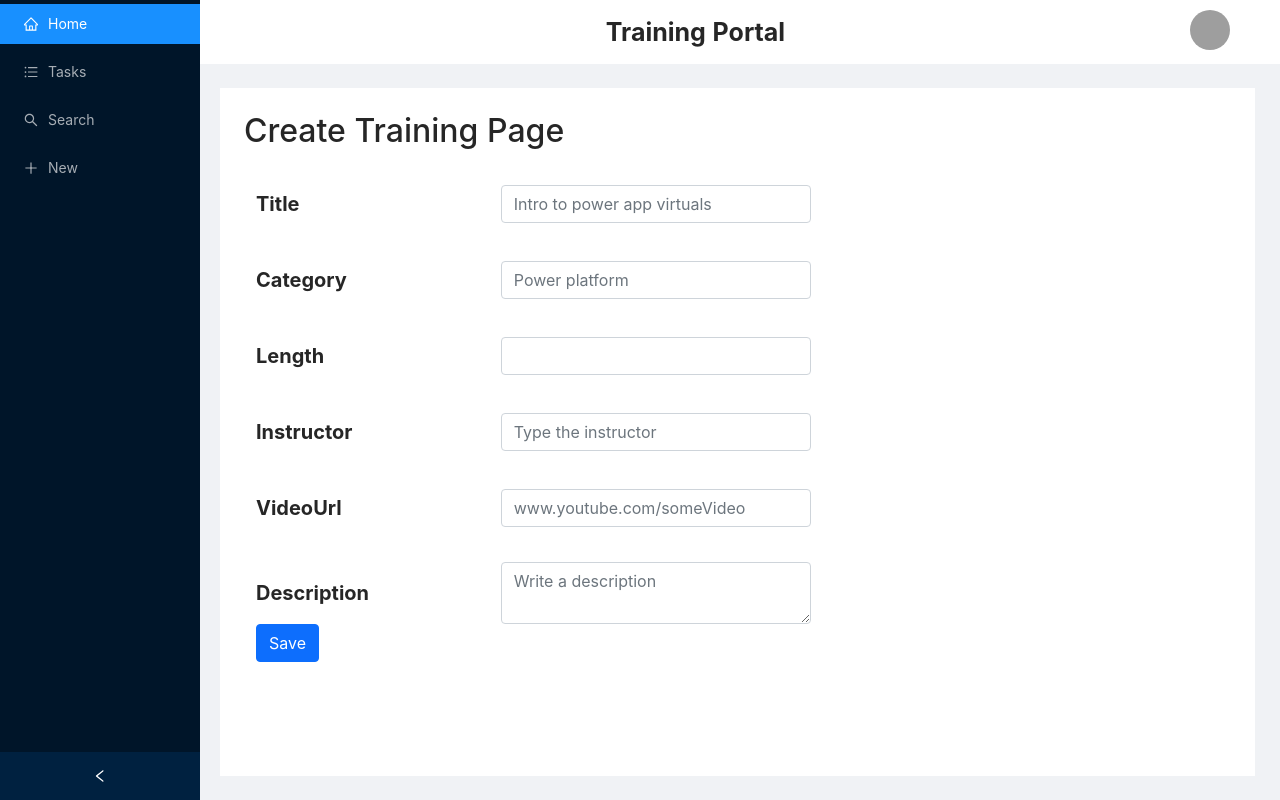
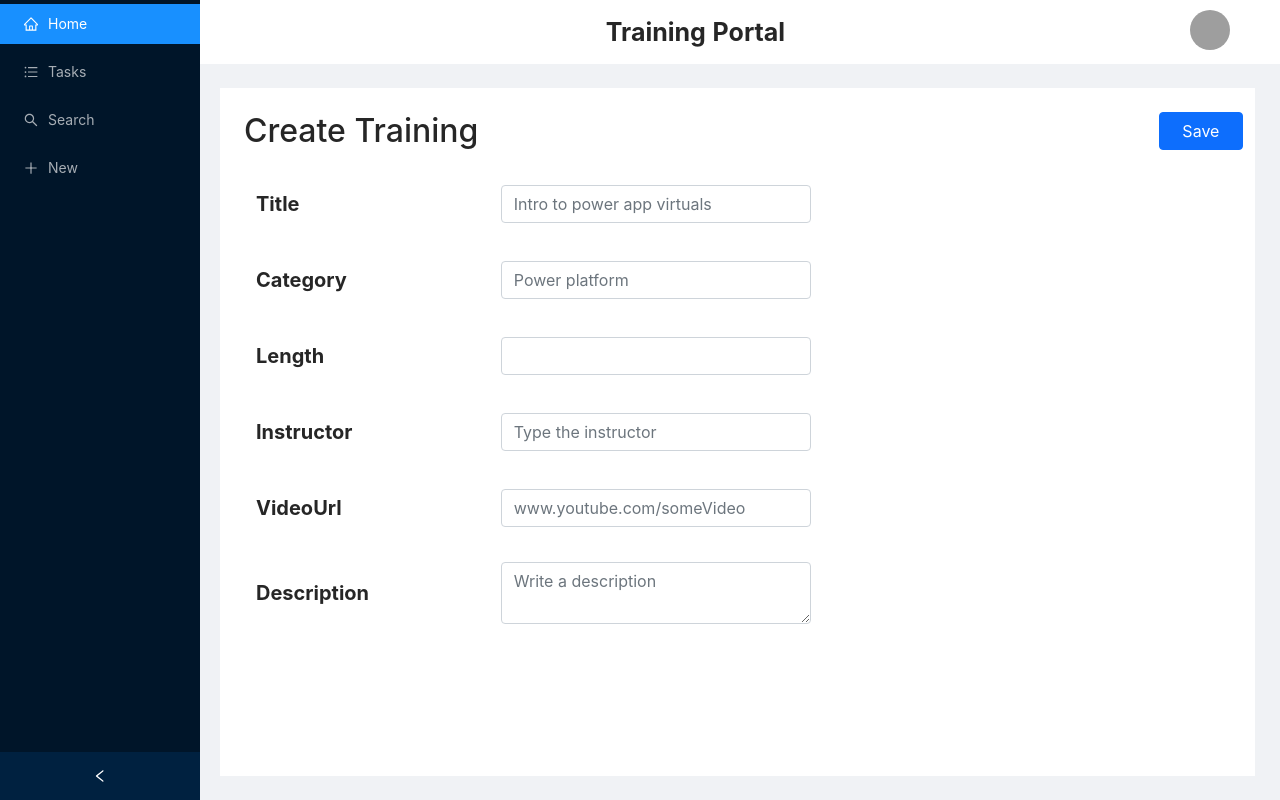
Before and after one commit to amauryperalta28/Learning-system, a React (Vite) app: page /trainings/create in a window 1280 px wide. Built offline with nearby package versions, Linux system fonts and the light colour scheme; grey boxes are pictures that could not be loaded.

Commit message:
Refactored inputs to reflect error messages

```diff
--- a/src/Features/Training/pages/CreateTrainingPage.tsx
+++ b/src/Features/Training/pages/CreateTrainingPage.tsx
@@ -1,55 +1,106 @@
-import { Form, Formik } from "formik";
-import { TextArea } from "../../../shared/components/TextArea/TextArea";
-import { TextInput } from "../../../shared/components/TextInput/TextInput";
+import { Form, Formik, FormikHelpers } from 'formik';
+import { TextArea } from '../../../shared/components/TextArea/TextArea';
+import { TextInput } from '../../../shared/components/TextInput/TextInput';
 import * as Yup from 'yup';
 
+interface Values {
+  title: string;
+  category: string;
+  length: string;
+  instructor: string;
+  videoUrl: string;
+  description: string;
+}
+
 export const CreateTrainingPage = () => {
-    const initialValues = {title: '', category: '', length:'', instructor:'', videoUrl:'', description: ''};
-    const onSubmit = ()=>{
+  const initialValues = {
+    title: '',
+    category: '',
+    length: '',
+    instructor: '',
+    videoUrl: '',
+    description: '',
+  };
+  const onSubmit = (values: Values) => {
+    console.log({createTrainingForm: values})
+  };
 
-        alert("submit");
-    }
-
-    const validationSchema = Yup.object({
-         title: Yup.string().required('Este campo es requerido'),
-         category: Yup.string().required('Este campo es requerido'),
-         length:Yup.string().required('Este campo es requerido'),
-         instructor:Yup.string().required('Este campo es requerido'),
-         videoUrl:Yup.string().required('Este campo es requerido'),
-         description: Yup.string().required('Este campo es requerido')
-    })
+  const validationSchema = Yup.object({
+    title: Yup.string()
+      .max(80, 'El máximo permitido es de 80')
+      .required('Este campo es requerido'),
+    category: Yup.string()
+      .max(30, 'El máximo permitido es de 30')
+      .required('Este campo es requerido'),
+    length: Yup.number().required('Este campo es requerido'),
+    instructor: Yup.string()
+      .max(50, 'El máximo permitido es de 50')
+      .required('Este campo es requerido'),
+    videoUrl: Yup.string()
+      .required('Este campo es requerido')
+      .url('Debe ser una url válida'),
+    description: Yup.string()
+      .max(100, 'El máximo permitido es de 100')
+      .required('Este campo es requerido'),
+  });
 
   return (
     <div>
-      <h2>Create Training Page</h2>
+      <Formik
+        initialValues={initialValues}
+        onSubmit={onSubmit}
+        validationSchema={validationSchema}
+      >
+        {(formik) => (
+          <Form>
+            <div className="row d-flex justify-content-between">
 
-      <Formik initialValues={initialValues} onSubmit={onSubmit} validationSchema={validationSchema}>
-        {
-          () => (
-            <Form >
+              <h2 className="col-auto" style={{marginBottom: 0}}>Create Training</h2>
+              <button type="submit" disabled={!formik.isValid} className="btn btn-primary col-1 rounded">
+                Save
+              </button>
+            </div>
             <div className="container-fluid">
+              <TextInput
+                id="title"
+                name="title"
+                label="Title"
+                placeholder="Intro to power app virtuals"
+              />
 
-              <TextInput id="title" name="title" label="Title" placeholder="Intro to power app virtuals" />
-
-              <TextInput id="category" name="category" label="Category" placeholder="Power platform"  />
+              <TextInput
+                id="category"
+                name="category"
+                label="Category"
+                placeholder="Power platform"
+              />
 
               <TextInput id="length" name="length" label="Length" />
 
-              <TextInput id="instructor" name="instructor" label="Instructor" placeholder="Type the instructor"  />
+              <TextInput
+                id="instructor"
+                name="instructor"
+                label="Instructor"
+                placeholder="Type the instructor"
+              />
 
-              <TextInput id="videoUrl" name="videoUrl" label="VideoUrl" placeholder="www.youtube.com/someVideo"  />
+              <TextInput
+                id="videoUrl"
+                name="videoUrl"
+                label="VideoUrl"
+                placeholder="www.youtube.com/someVideo"
+              />
 
-             <TextArea  id="description" name="description" label="Description" placeholder="Write a description"  />
-
-             <button type="submit" className="btn btn-primary">Save</button>
+              <TextArea
+                id="description"
+                name="description"
+                label="Description"
+                placeholder="Write a description"
+              />
             </div>
           </Form>
-          )
-
-        }
+        )}
       </Formik>
-
-
     </div>
   );
 };
--- a/src/shared/components/TextArea/TextArea.tsx
+++ b/src/shared/components/TextArea/TextArea.tsx
@@ -1,4 +1,4 @@
-import { useField } from 'formik';
+import { ErrorMessage, useField } from 'formik';
 import React from 'react'
 
 export type Props = {
@@ -29,6 +29,7 @@ export const TextArea = ({label, ...props}:Props) => {
         {...field}
         {...props}
       />
+      <ErrorMessage component="span"  name={props.name} className="invalid-feedback" />
     </div>
   </div>
   )
--- a/src/shared/components/TextInput/TextInput.tsx
+++ b/src/shared/components/TextInput/TextInput.tsx
@@ -1,4 +1,4 @@
-import { useField } from "formik";
+import { ErrorMessage, useField } from "formik";
 
 export type Props = {
     label: string;
@@ -28,6 +28,7 @@ export const TextInput = ({label, ...props}:Props) => {
         {...field}
         {...props}
       />
+    <ErrorMessage component="span" name={props.name} className="invalid-feedback" />
     </div>
   </div>
   )
```
